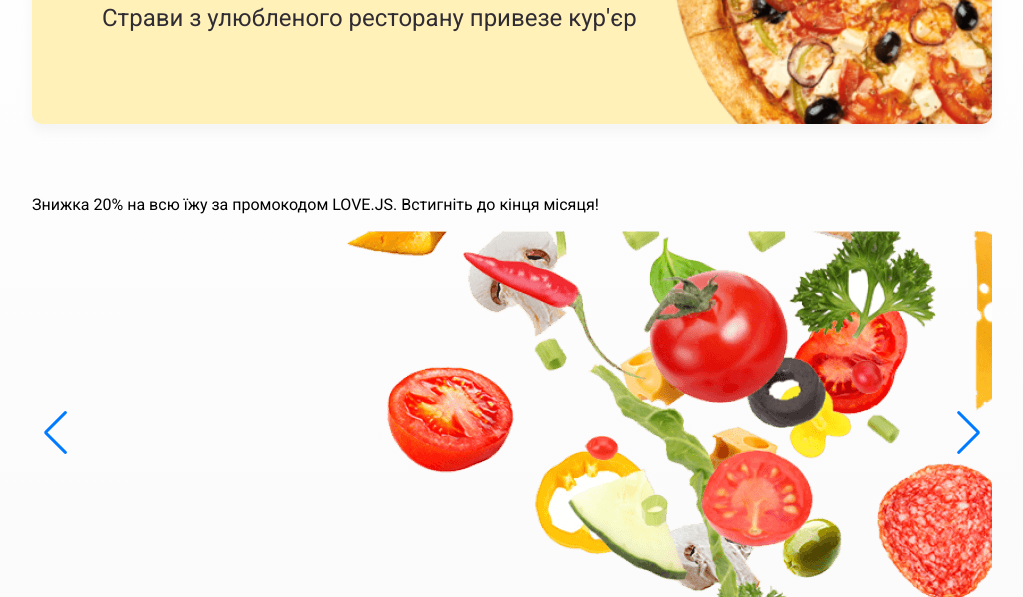
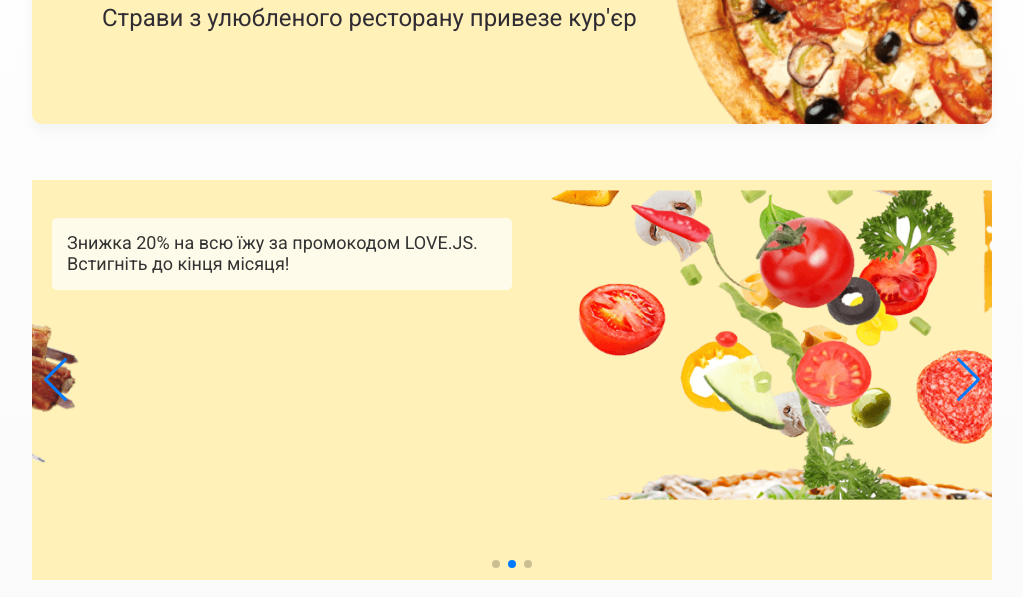
Before and after one commit to ivanisovmaks/pr5, a plain HTML site: page index.html in a window 1280 px wide. Shown: the part 334-931 px from the top of the page, without its empty margins (128-1151 px from the left). Drawn offline with nearby package versions, Linux system fonts and the light colour scheme.

Commit message:
Add files via upload

```diff
--- a/css/style.css
+++ b/css/style.css
@@ -568,6 +568,56 @@ button {
     line-height: 23px;
 }
 
+
+
+.slider-container {
+    width: 100%;
+    max-width: 1200px;
+    margin: 0 auto;
+    position: relative;
+    background: #fff1b8;
+	margin: 0 0 20px 0;
+}
+
+.swiper {
+    width: 100%;
+    height: 400px;
+    position: relative;
+}
+
+.swiper-slide {
+    position: relative;
+    display: flex;
+    align-items: center;
+    justify-content: flex-start;
+    flex-direction: row;
+    padding: 20px;
+}
+
+.promo-text1 {
+    position: relative;
+    z-index: 2;
+    color: #333;
+    font-size: 18px;
+    background: rgba(255, 255, 255, 0.7);
+    padding: 15px;
+    border-radius: 5px;
+    max-width: 50%;
+	margin-bottom: -100px;
+}
+
+.swiper-slide img {
+    width: 77%;
+    height: auto;
+    object-fit: cover;
+    margin-left: 282px;
+    z-index: 1;
+    position: relative;
+}
+
+
+
+
 @media (max-width: 1366px) {
     .container {
         max-width: 960px;
```
